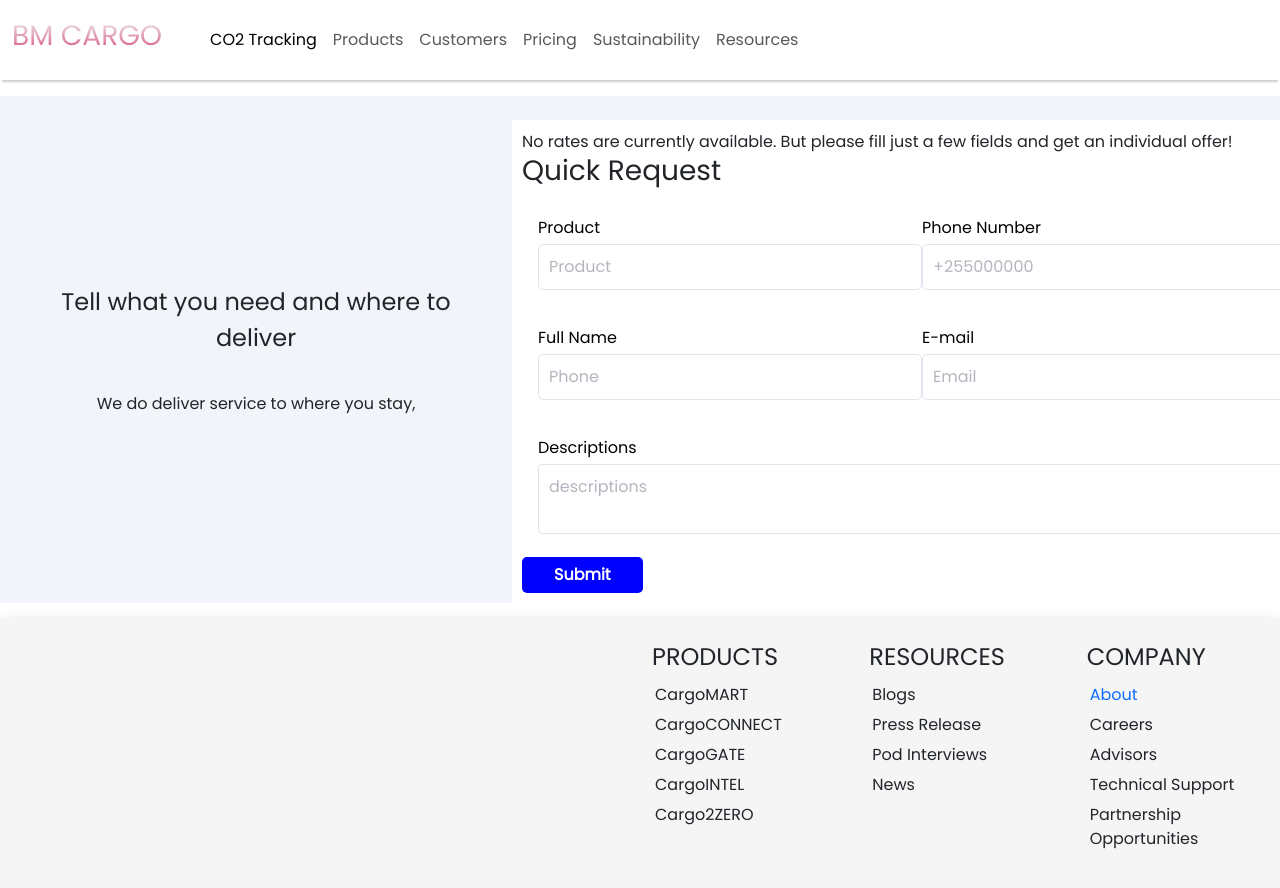
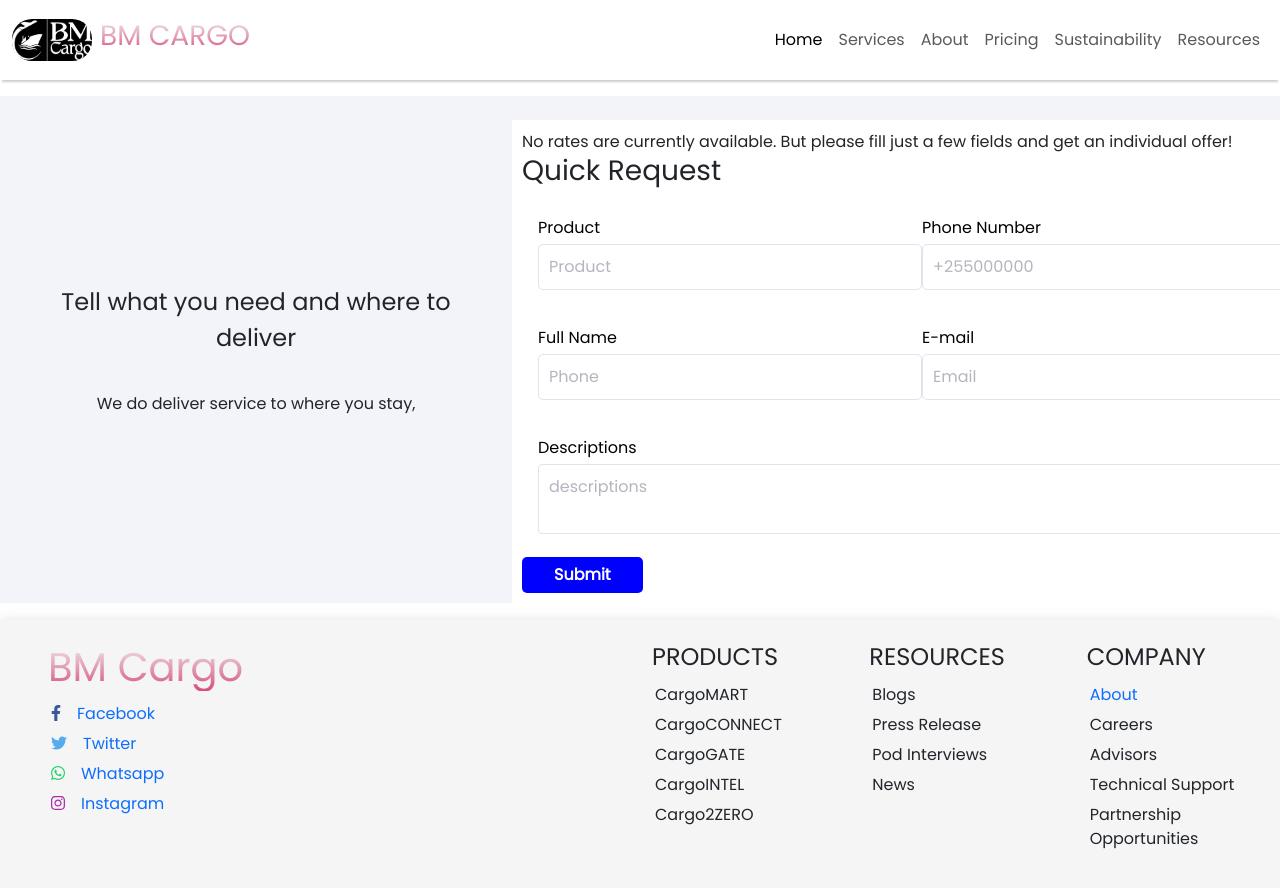
Before and after one commit to malopa/cargotz, a plain HTML site: page contact.html in a window 1280 px wide. Shown: the top 888 px of the page. Drawn offline with Linux system fonts and the light colour scheme.

Commit message:
adding logo to the header

```diff
--- a/contact.html
+++ b/contact.html
@@ -5,8 +5,12 @@
     <meta http-equiv="X-UA-Compatible" content="IE=edge">
     <meta name="viewport" content="width=device-width, initial-scale=1.0">
     <title>BM Cargo</title>
+    <link rel="icon" sizes="100*100" href="img/logo.jpg">
     <link rel="stylesheet" href="css/bootstrap5/css/bootstrap.min.css">
     <link rel="stylesheet" href="css/cargo.css">
+    <link rel="stylesheet" href="https://cdnjs.cloudflare.com/ajax/libs/font-awesome/6.4.0/css/all.min.css" integrity="sha512-iecdLmaskl7CVkqkXNQ/ZH/XLlvWZOJyj7Yy7tcenmpD1ypASozpmT/E0iPtmFIB46ZmdtAc9eNBvH0H/ZpiBw==" crossorigin="anonymous" referrerpolicy="no-referrer" />
+
+    <script src="https://cdnjs.cloudflare.com/ajax/libs/font-awesome/6.4.0/js/all.min.js" integrity="sha512-fD9DI5bZwQxOi7MhYWnnNPlvXdp/2Pj3XSTRrFs5FQa4mizyGLnJcN6tuvUS6LbmgN1ut+XGSABKvjN0H6Aoow==" crossorigin="anonymous" referrerpolicy="no-referrer"></script>
 
 
 </head>
@@ -14,19 +18,22 @@
     <!--banner-->
     <nav class="navbar fixed-top navbar-expand lg bg-white" style="height: 80px; box-shadow: 0 4px 2px -2px rgb(0 0 0 / 0.2);">
         <div class="container-fluid">
-            <a href="index.html" class="navbar-brand"><h3>BM CARGO</h3></a>
+            <a href="index.html" class="navbar-brand d-flex justify-content-between"><img src="img/logo.jpg" class="img-responsive" style="width: 80px; border-radius: 20px;"><h3 class="ms-2">BM CARGO</h3></a>
+
             <button class="navbar-toggler" type="button" data-bs-toggle="collapse" data-bs-target="#navbarNav" aria-controls="navbarNav" aria-expanded="false" aria-label="Toggle navigation">
                 <span class="navbar-toggler-icon"></span>
             </button>
 
-            <div class="collapse navbar-collapse ms-4" id="navbarNav">
-                <div class="navbar-nav">
-                    <a href="#" class="nav-link active" aria-current="page">CO2 Tracking</a>
-                    <a href="#" class="nav-link">Products</a>
-                    <a href="#" class="nav-link">Customers</a>
-                    <a href="#" class="nav-link">Pricing</a>
-                    <a href="#" class="nav-link">Sustainability</a>
-                    <a href="#" class="nav-link">Resources</a>
+            <div class="d-flex align-items-right">
+                <div class="collapse navbar-collapse ms-4" id="navbarNav">
+                    <div class="navbar-nav">
+                        <a href="index.html" class="nav-link active" aria-current="page">Home</a>
+                        <a href="#services" class="nav-link">Services</a>
+                        <a href="about.html" class="nav-link">About</a>
+                        <a href="#" class="nav-link">Pricing</a>
+                        <a href="#" class="nav-link">Sustainability</a>
+                        <a href="#" class="nav-link">Resources</a>
+                    </div>
                 </div>
             </div>
         </div>
@@ -89,7 +96,17 @@
     <!--footer-->
     <div class="footer">
         <div class="row">
-            <div class="col-md-6"></div>
+            <div class="col-md-6">
+                <div class="socialLinks mt-4 ms-5">
+                    <h1>BM Cargo</h1>
+                    <ul class="list-group">
+                        <li><i class="fab fa-facebook-f me-3" style="color: #3b5998;"></i><a href="">Facebook</a></li>
+                        <li><i class="fab fa-twitter me-3" style="color: #55acee;"></i><a href="">Twitter</a></li>
+                        <li><i class="fab fa-whatsapp me-3" style="color: #25d366;"></i><a href="">Whatsapp</a></li>
+                        <li><i class="fab fa-instagram me-3" style="color: #ac2bac;"></i><a href="">Instagram</a></li>
+                    </ul>
+                </div>
+            </div>
             <div class="col-md-6">
                 <div class="row">
                     <div class="col-md-4">
```
Also changed, not shown: about.html (+6 -2 lines), index.html (+5 -1 lines), img/logo.jpg (added).
